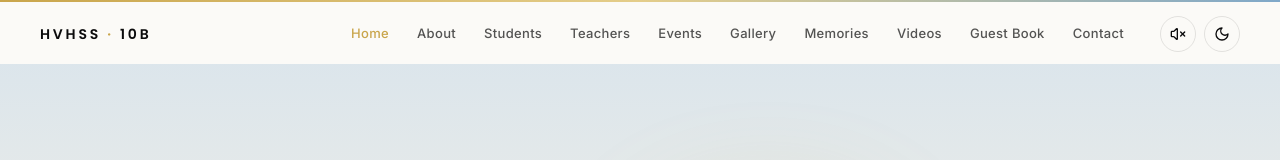
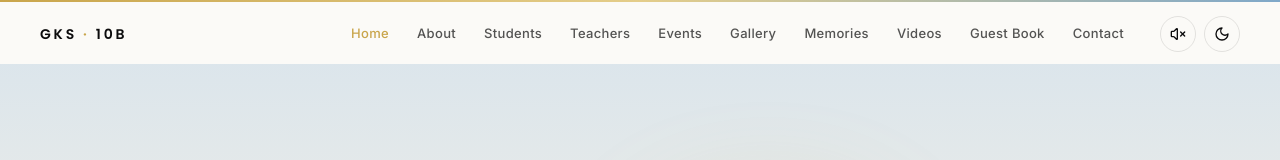
Before and after one commit to XRYPTAMAL/hvhss-yearbook-2026, a Next.js app: page / in a window 1280 px wide. Shown: the top 160 px of the page. Built offline with nearby package versions, Linux system fonts and the light colour scheme.

Commit message:
Update EasterEggLogo.tsx

```diff
--- a/components/EasterEggLogo.tsx
+++ b/components/EasterEggLogo.tsx
@@ -24,9 +24,9 @@ export default function EasterEggLogo() {
         href="/"
         onClick={handleClick}
         className="font-display text-sm font-semibold tracking-[0.2em] text-ink dark:text-ivory"
-        aria-label="HVHSS Vellanad home"
+        aria-label="GKS Govt. V&HSS home"
       >
-        HVHSS
+        GKS
         <span className="text-gold"> · </span>
         10B
       </Link>
@@ -52,7 +52,7 @@ export default function EasterEggLogo() {
                 Thank you for being part of our journey ❤️
               </p>
               <p className="mt-4 text-xs uppercase tracking-widest text-ink/50 dark:text-ivory/50">
-                Batch of 2026 · HVHSS Vellanad
+                Batch of 2026 · GKS Govt. V&HSS
               </p>
             </motion.div>
           </motion.div>
```
